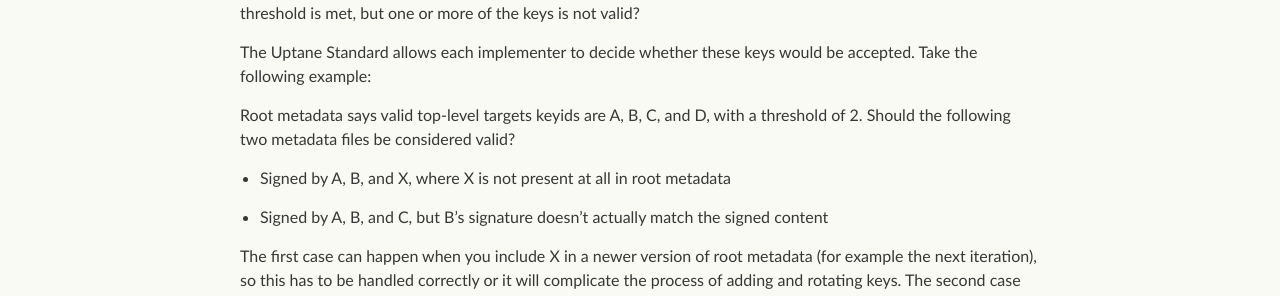
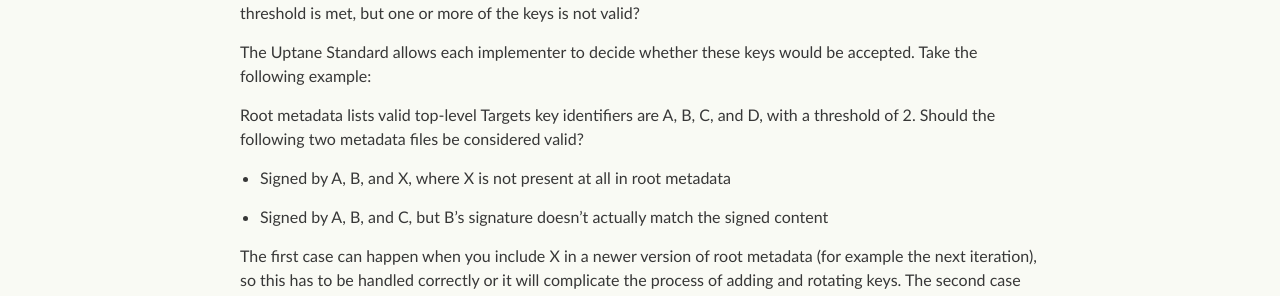
Before and after one commit to uptane/deployment-considerations, a Jekyll site: the page built from faq.md, in a window 1280 px wide. Shown: the part 592-888 px from the top of the page. Built offline with Jekyll 4.4.1, drawn with Linux system fonts in a browser that asks for light colours; our own code applies the rules of GitHub Pages for plain Markdown files.

Commit message:
Update faq.md
Co-authored-by: Patrick Vacek <patrickvacek@gmail.com>

```diff
--- a/faq.md
+++ b/faq.md
@@ -21,7 +21,7 @@ The threshold requirement of Uptane, mentioned in [Section 5.4.4.3](https://upta
 
 The Uptane Standard allows each implementer to decide whether these keys would be accepted. Take the following example:
 
-Root metadata says valid top-level targets keyids are A, B, C, and D, with a threshold of 2. Should the following two metadata files be considered valid?
+Root metadata lists valid top-level Targets key identifiers are A, B, C, and D, with a threshold of 2. Should the following two metadata files be considered valid?
 
 * Signed by A, B, and X, where X is not present at all in root metadata
 
```
